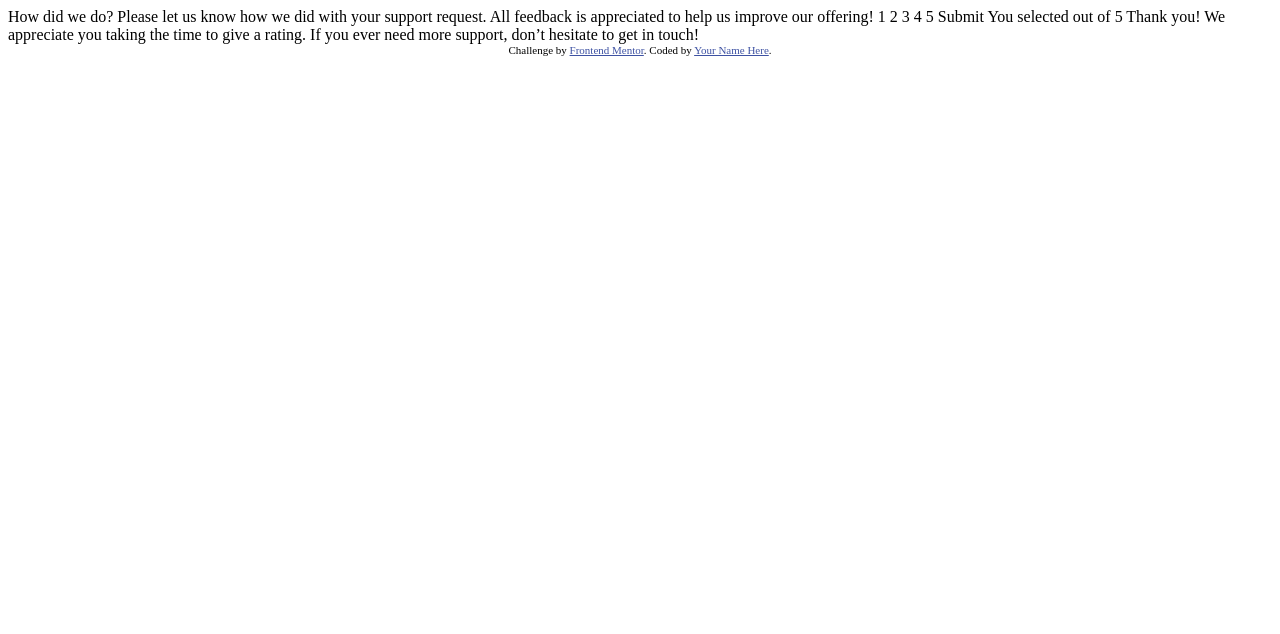
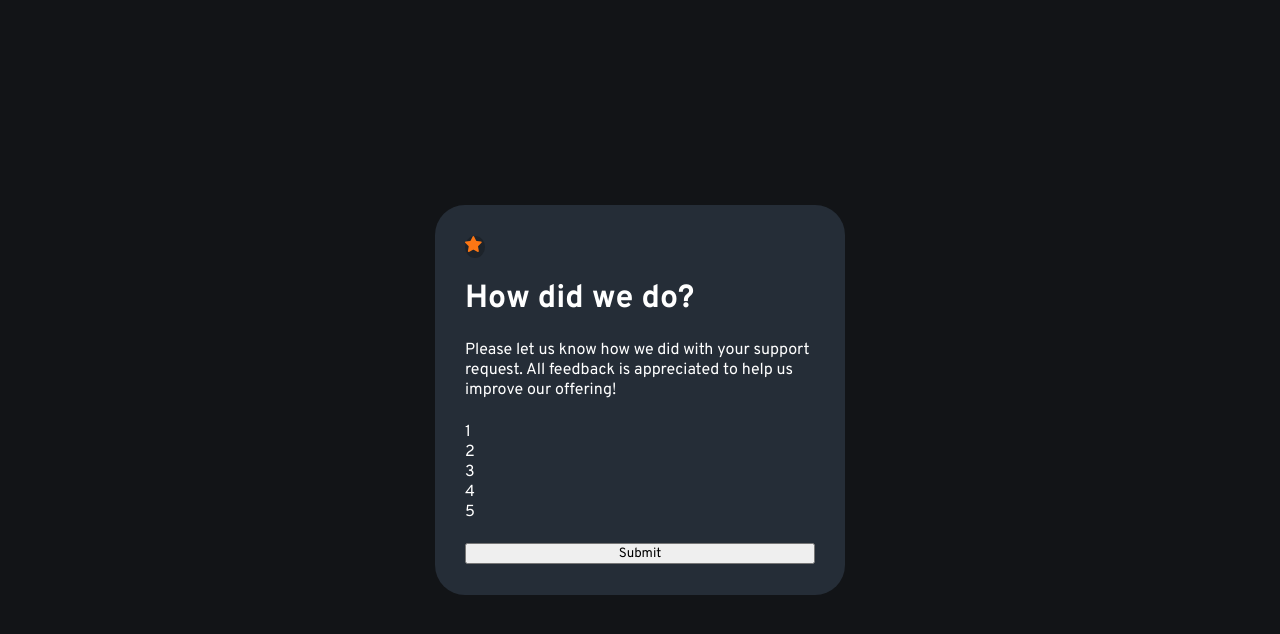
Before and after one commit to l3miage-bouvier5/interactive-rating-component-main, a plain HTML site: page index.html in a window 1280 px wide. Drawn offline with Linux system fonts and the light colour scheme.

Commit message:
transition to my other laptop

```diff
--- a/index.html
+++ b/index.html
@@ -1,49 +1,57 @@
 <!DOCTYPE html>
 <html lang="en">
   <head>
-  <meta charset="UTF-8">
-  <meta name="viewport" content="width=device-width, initial-scale=1.0"> <!-- displays site properly based on user's device -->
+    <meta charset="UTF-8" />
+    <meta name="viewport" content="width=device-width, initial-scale=1.0" />
+    <!-- displays site properly based on user's device -->
 
-  <link rel="icon" type="image/png" sizes="32x32" href="./images/favicon-32x32.png">
+    <link
+      rel="icon"
+      type="image/png"
+      sizes="32x32"
+      href="./images/favicon-32x32.png"
+    />
+    <link rel="preconnect" href="https://fonts.googleapis.com">
+<link rel="preconnect" href="https://fonts.gstatic.com" crossorigin>
+<link href="https://fonts.googleapis.com/css2?family=Overpass:wght@400;700&display=swap" rel="stylesheet">
+    <link rel="stylesheet" href="style.css" />
+    <script src="script.js"></script>
 
     <title>Frontend Mentor | Interactive rating component</title>
-
-  <!-- Feel free to remove these styles or customise in your own stylesheet 👍 -->
-  <style>
-    .attribution { font-size: 11px; text-align: center; }
-    .attribution a { color: hsl(228, 45%, 44%); }
-  </style>
   </head>
   <body>
-
-  <!-- Rating state start -->
-
-  How did we do?
-
-  Please let us know how we did with your support request. All feedback is appreciated
-  to help us improve our offering!
-
-  1 2 3 4 5
-
-  Submit
+    <main>
+      <div class="rating-card">
+        <div class="star-icon">
+          <img src="./images/icon-star.svg" alt="star icon" />
+        </div>
+        <h1>How did we do?</h1>
+        <div class="descritpion">
+          Please let us know how we did with your support request. All feedback
+          is appreciated to help us improve our offering!
+        </div>
+        <div class="rates">
+          <div class="rate one">1</div>
+          <div class="rate two">2</div>
+          <div class="rate three">3</div>
+          <div class="rate four">4</div>
+          <div class="rate five">5</div>
+        </div>
+        <button class="submit" type="submit" onclick="submit()">Submit</button>
+      </div>
 
       <!-- Rating state end -->
 
       <!-- Thank you state start -->
 
-  You selected <!-- Add rating here --> out of 5
+      <!-- You selected  Add rating here  out of 5
 
   Thank you!
 
   We appreciate you taking the time to give a rating. If you ever need more support,
-  don’t hesitate to get in touch!
+  don’t hesitate to get in touch! -->
 
       <!-- Thank you state end -->
-
-
-  <div class="attribution">
-    Challenge by <a href="https://www.frontendmentor.io?ref=challenge" target="_blank">Frontend Mentor</a>.
-    Coded by <a href="#">Your Name Here</a>.
-  </div>
+    </main>
   </body>
 </html>
--- /dev/null
+++ b/style.css
@@ -0,0 +1,31 @@
+*,*::after,*::before{
+    margin: 0;
+    padding: 0;
+    font-family: 'Overpass', sans-serif;
+}
+
+main{
+    background-color: hsl(216, 12%, 8%);
+    display: flex;
+    height: 100vh;
+    width: 100vw;
+    justify-content: center;
+    align-items: center;
+}
+
+.rating-card{
+    background-color: hsl(213, 19%, 18%);
+    color: white;
+    width: 350px;
+    height: 350px;
+    border-radius: 30px;
+    display: flex;
+    flex-direction: column;
+    justify-content: space-around;
+    padding: 20px 30px;
+}
+.star-icon{
+    background-color: hsla(216, 12%, 8%,0.4);
+    width: 20px;
+    border-radius: 50%;
+}
```
Also changed, not shown: script.js (added). Lines whose indentation alone changed are shown as unchanged.
